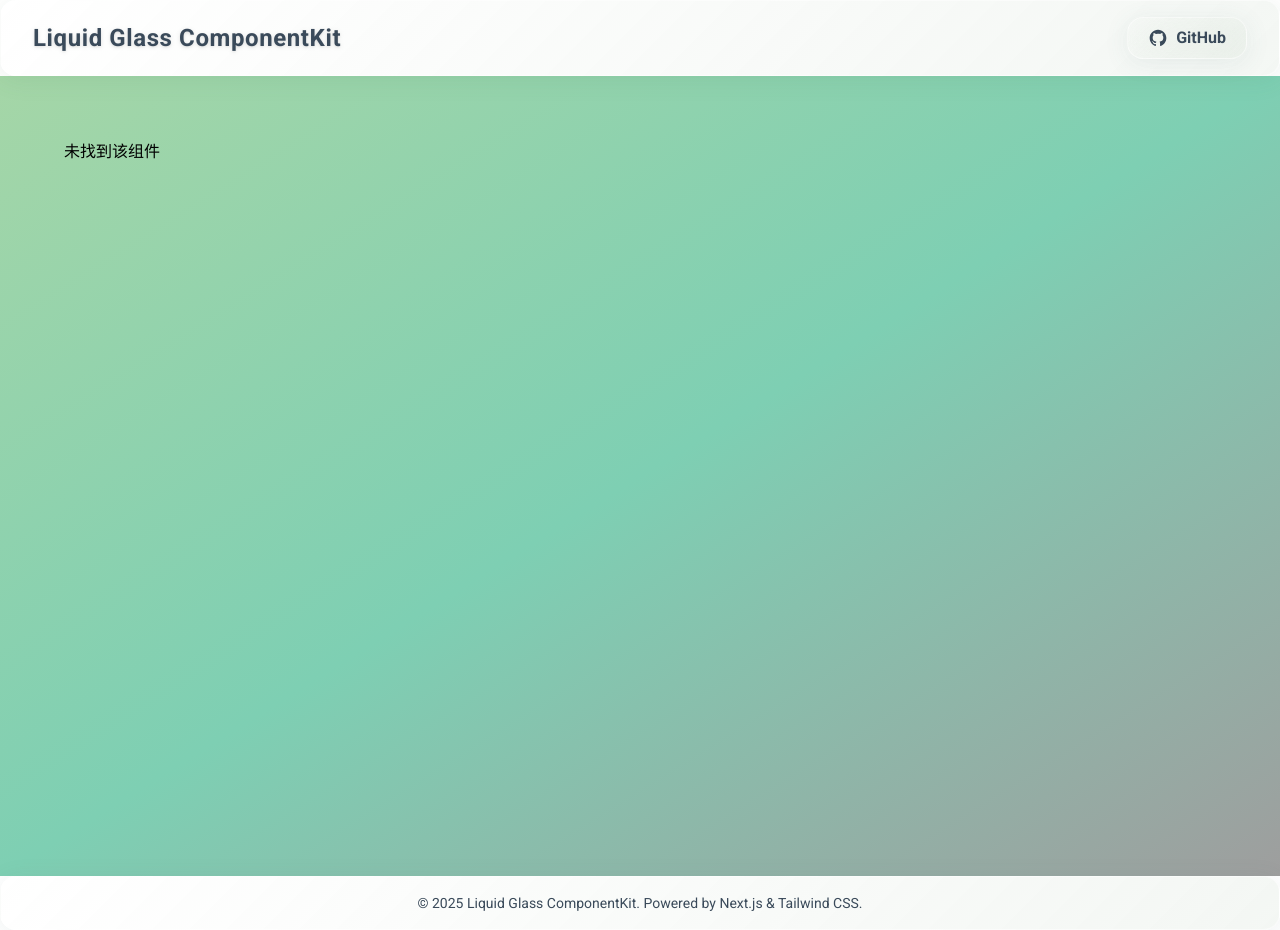
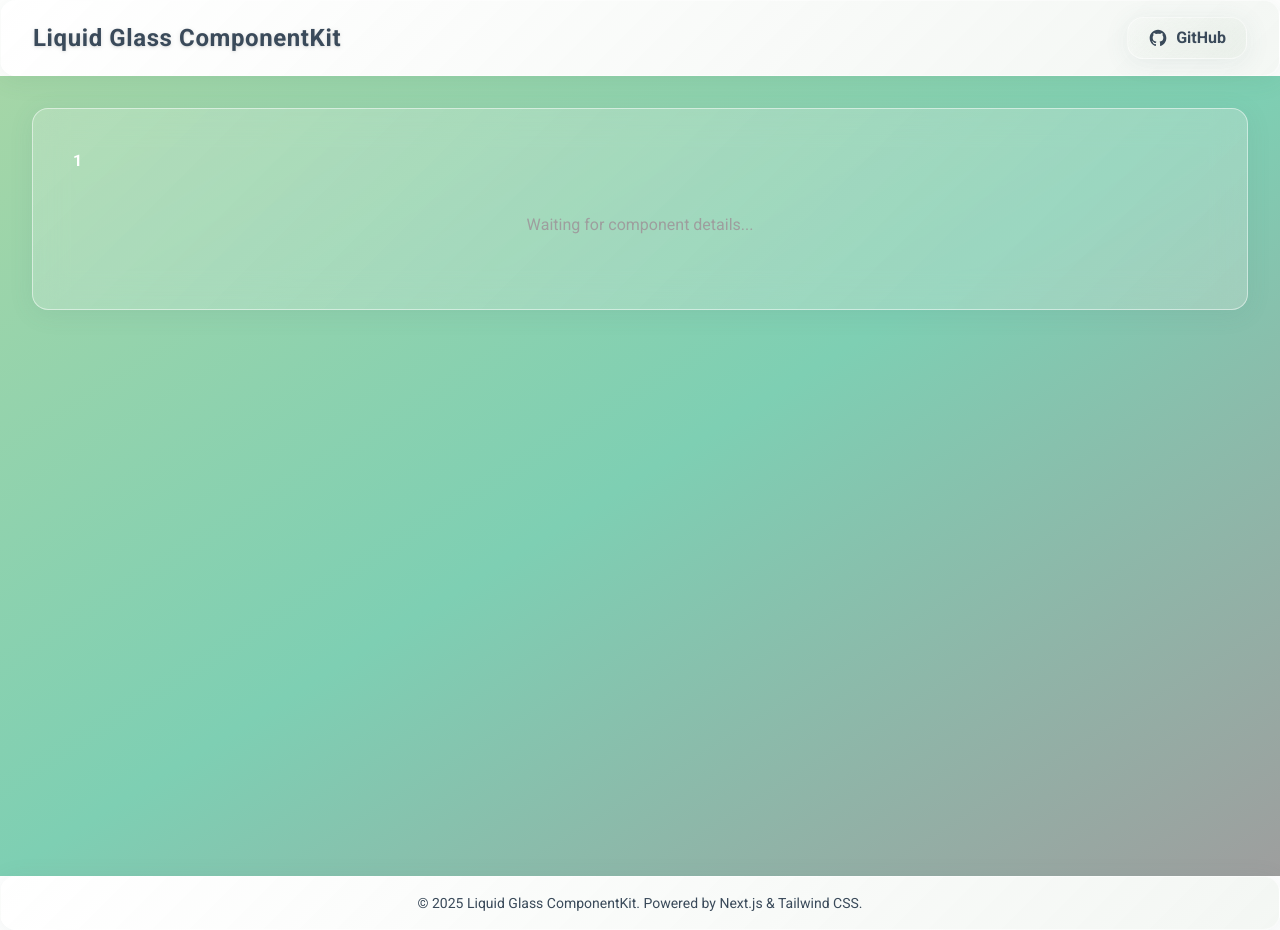
Before and after one commit to nibilin33/liquid-glass-ui, a Next.js app: page /showcase/1 in a window 1280 px wide. Built offline with nearby package versions, Linux system fonts and the light colour scheme.

Commit message:
feat:update

```diff
--- a/components/TypeWriter.tsx
+++ b/components/TypeWriter.tsx
@@ -10,7 +10,7 @@ export interface TypeWriterProps {
 }
 
 export function TypeWriter({ text, delay = 0.04, className = '', style = {}, cursor = false }: TypeWriterProps) {
-  const letters = text.split("");
+  const letters = Array.from(text);
   return (
     <span className={className} style={{ display: 'inline-flex', ...style }}>
       {letters.map((char, i) => (
@@ -19,7 +19,7 @@ export function TypeWriter({ text, delay = 0.04, className = '', style = {}, cur
           initial={{ opacity: 0, y: 8 }}
           animate={{ opacity: 1, y: 0 }}
           transition={{ delay: i * delay, type: 'spring', stiffness: 320, damping: 22 }}
-        >{char}</motion.span>
+        >{char === ' ' ? <>&nbsp;</> : char}</motion.span>
       ))}
       {cursor && <span className="inline-block animate-pulse text-emerald-400">|</span>}
     </span>
--- a/pages/showcase/[slug].tsx
+++ b/pages/showcase/[slug].tsx
@@ -1,46 +1,18 @@
 import { useRouter } from 'next/router';
-import { Button } from '../../components/Button';
-import { Input } from '../../components/Input';
 import { Card } from '../../components/Card';
-import { JSX, useMemo } from 'react';
-
-const componentMap: Record<string, { name: string; preview: JSX.Element; code: string }> = {
-  button: {
-    name: 'Button',
-    preview: <Button>按钮</Button>,
-    code: `<Button>按钮</Button>`
-  },
-  input: {
-    name: 'Input',
-    preview: <Input placeholder="输入内容" />,
-    code: `<Input placeholder=\"输入内容\" />`
-  },
-  card: {
-    name: 'Card',
-    preview: <Card title="卡片">内容</Card>,
-    code: `<Card title=\"卡片\">内容</Card>`
-  }
-};
+import {
+    TypeWriter
+} from '../../components/TypeWriter';
 
 export default function ShowcaseDetail() {
   const router = useRouter();
   const { slug } = router.query;
-  const info = useMemo(() => slug && componentMap[String(slug).toLowerCase()], [slug]);
-
-  if (!info) return <div className="p-8">未找到该组件</div>;
-
   return (
-    <div className="min-h-screen p-8 bg-gradient-to-br from-green-200 via-emerald-300 to-gray-500">
-      <h1 className="text-2xl font-bold mb-6 text-white drop-shadow">{info.name} 组件详情</h1>
-      <div className="grid grid-cols-1 md:grid-cols-2 gap-8">
-        <Card title="实时预览">
-          <div className="p-4">{info.preview}</div>
-        </Card>
-        <Card title="源码">
-          <pre className="bg-gray-900 text-green-200 p-4 rounded-xl overflow-x-auto text-sm mb-4">{info.code}</pre>
-          <Button onClick={() => navigator.clipboard.writeText(info.code)}>一键复制源码</Button>
-        </Card>
+    <Card title={slug}>
+      <div className="p-8 text-center text-gray-500">
+        <TypeWriter text="Waiting for component details...">
+        </TypeWriter>
       </div>
-    </div>
-  );
+    </Card>
+  )
 }
```
